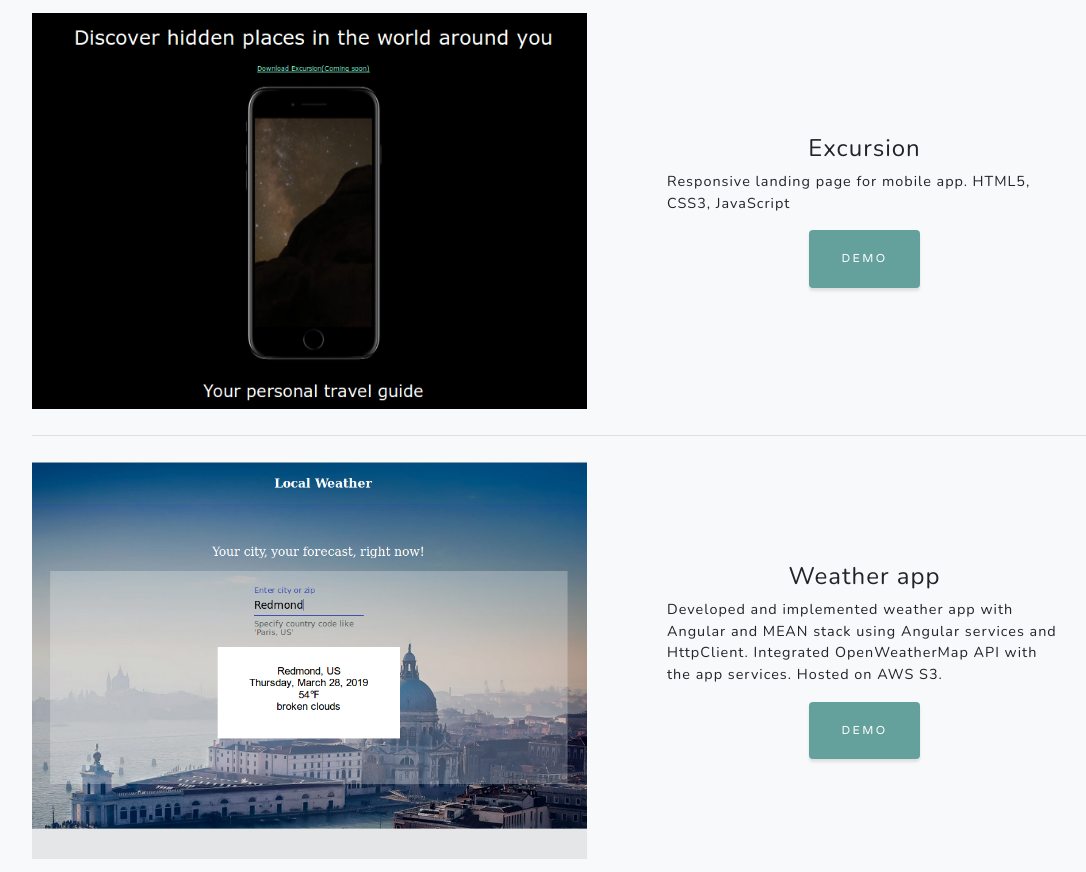
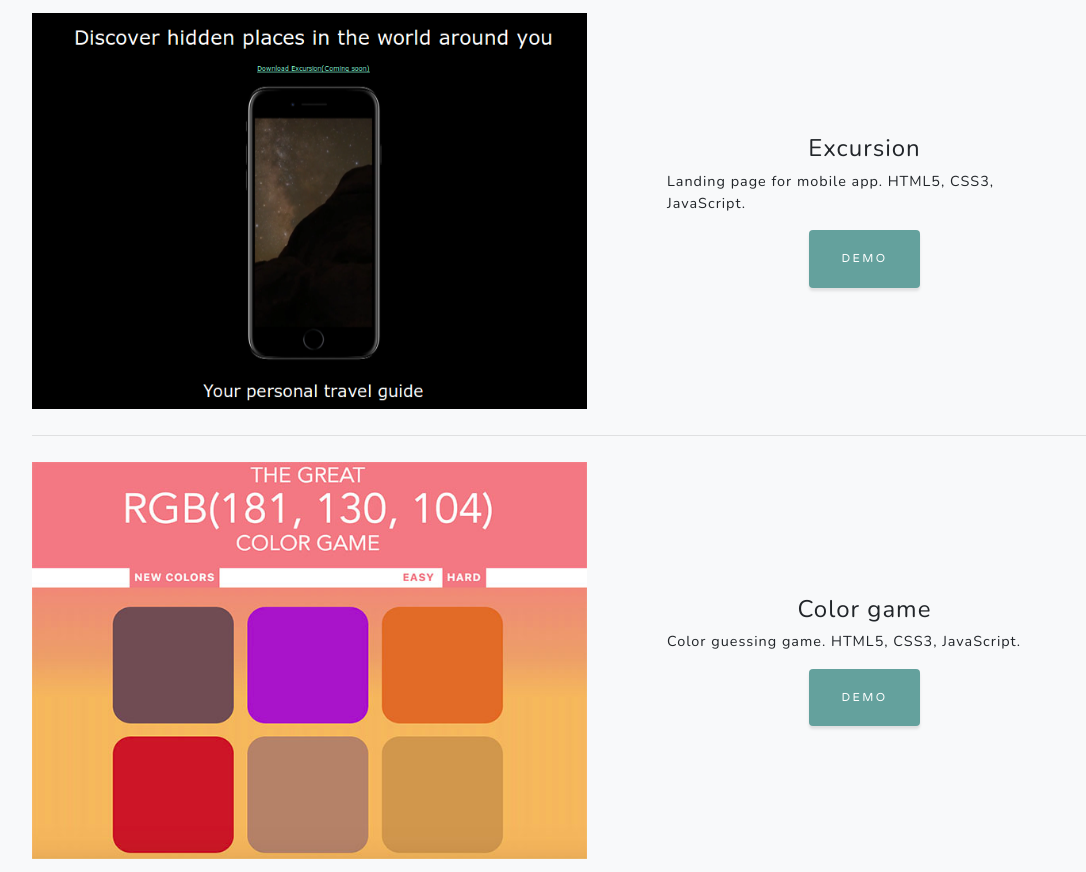
Before and after one commit to NataliaSokolova/portfolio, a website: page index.html in a window 1280 px wide. Shown: the part 2459-3331 px from the top of the page, without its empty margins (53-1139 px from the left). Drawn offline with nearby package versions, Linux system fonts and the light colour scheme.

Commit message:
add new project

```diff
--- a/css/grayscale.css
+++ b/css/grayscale.css
@@ -3,7 +3,12 @@
  * Copyright 2013-2019 Start Bootstrap
  * Licensed under MIT (https://github.com/BlackrockDigital/startbootstrap-grayscale/blob/master/LICENSE)
  */
-
+ @media screen and (max-width: 600px) {
+  header {
+    visibility: hidden;
+    display: none;
+  }
+}
 #mainNav {
   min-height: 56px;
   background-color: #fff;
--- a/index.html
+++ b/index.html
@@ -67,7 +67,7 @@
       <div class="row">
         <div class="col-lg-8 mx-auto">
           <h2 class="text-white mb-4">About me</h2>
-          <p class="text-white-50">I am a web designer and front-end developer from Russia living in Seattle, USA</p>
+          <p class="text-white-50">I am a web designer and front-end developer from Russia living in Seattle, USA.</p>
         </div>
       </div>
       <img src="img/ipad.png" class="img-fluid" alt="">
@@ -89,7 +89,7 @@
             <div class="d-flex h-100">
               <div class="project-text w-100 my-auto text-center text-lg-left">
                 <h4 style = "text-align: center;">Discover Russia</h4>
-                <p class="">Developed designed and implemented responsive web site using the following technologies and frameworks: HTML5, CSS3, JavaScript, Bootstrap, jQuery, Google Maps API</p>
+                <p class="">Developed designed and implemented responsive web site using the following technologies and frameworks: HTML5, CSS3, JavaScript, Bootstrap, jQuery, Google Maps API.</p>
                 <a href="http://www.nataliyasokolova.net/site_russia/" target="_blank"> <button type="button" class="btn btn-primary btn-xs center">Demo</button></a>
               </div>
             </div>
@@ -118,8 +118,9 @@
         </div>
       </div>
       <hr>
-      <!-- Project Two Row -->
-      <div class="row justify-content-center no-gutters">
+
+       <!-- Project Three Row -->
+       <div class="row justify-content-center no-gutters">
         <div class="col-lg-6">
           <img class="img-fluid" src="img/demo-image-05.jpg" alt="">
         </div>
@@ -128,7 +129,7 @@
             <div class="d-flex h-100">
               <div class="project-text w-100 my-auto text-center text-lg-left">
                 <h4 style = "text-align: center;">Excursion</h4>
-                <p class="">Responsive landing page for mobile app. HTML5, CSS3, JavaScript</p>
+                <p class="">Landing page for mobile app. HTML5, CSS3, JavaScript.</p>
                  <a href="http://nataliyasokolova.net/Excursion/" target="_blank"><button type="button" class="btn btn-primary btn-xs center">Demo</button></a>
                </div>
             </div>
@@ -136,8 +137,28 @@
         </div>
       </div>
       <hr>
+      <!-- Project Four Row -->
+      <div class="row justify-content-center no-gutters">
+        <div class="col-lg-6">
+          <img class="img-fluid" src="img/demo-image-06.jpg" alt="">
+        </div>
+        <div class="col-lg-6">
+          <div class="text-center h-100 project">
+            <div class="d-flex h-100">
+              <div class="project-text w-100 my-auto text-center text-lg-left">
+                <h4 style = "text-align: center;">Color game</h4>
+                <p class=""> Color guessing game. HTML5, CSS3, JavaScript.</p>
+                 <a href="http://www.nataliyasokolova.net/colorgame/" target="_blank"><button type="button" class="btn btn-primary btn-xs center">Demo</button></a>
+               </div>
+            </div>
+          </div>
+        </div>
+      </div>
+      <hr>
 
-       <div class="row justify-content-center no-gutters">
+      <!-- Project Five Row -->
+
+      <!-- <div class="row justify-content-center no-gutters">
         <div class="col-lg-6">
           <img class="img-fluid" src="img/demo-image-03.png" alt="">
         </div>
@@ -153,7 +174,7 @@
           </div>
         </div>
       </div>
-      <hr>
+      <hr> -->
 
     </div>
   </section>
```
Also changed, not shown: img/demo-image-04.jpg, img/demo-image-06.jpg (added), img/ipad1.png (deleted).
